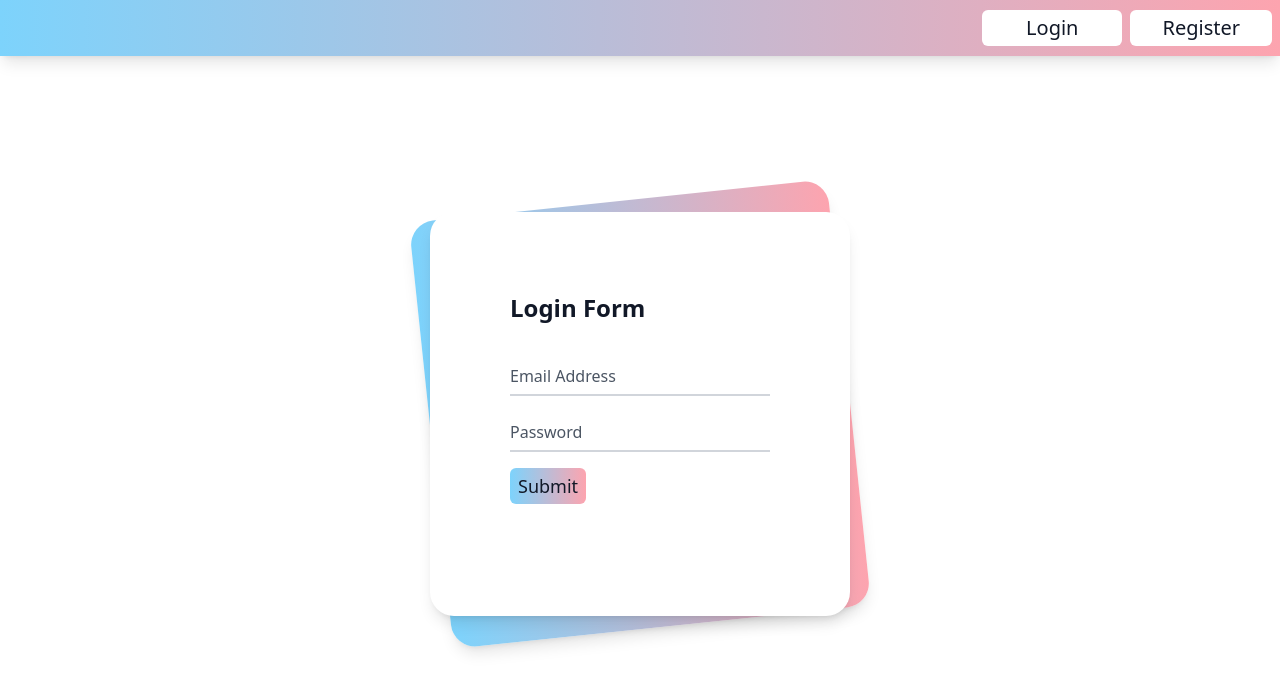
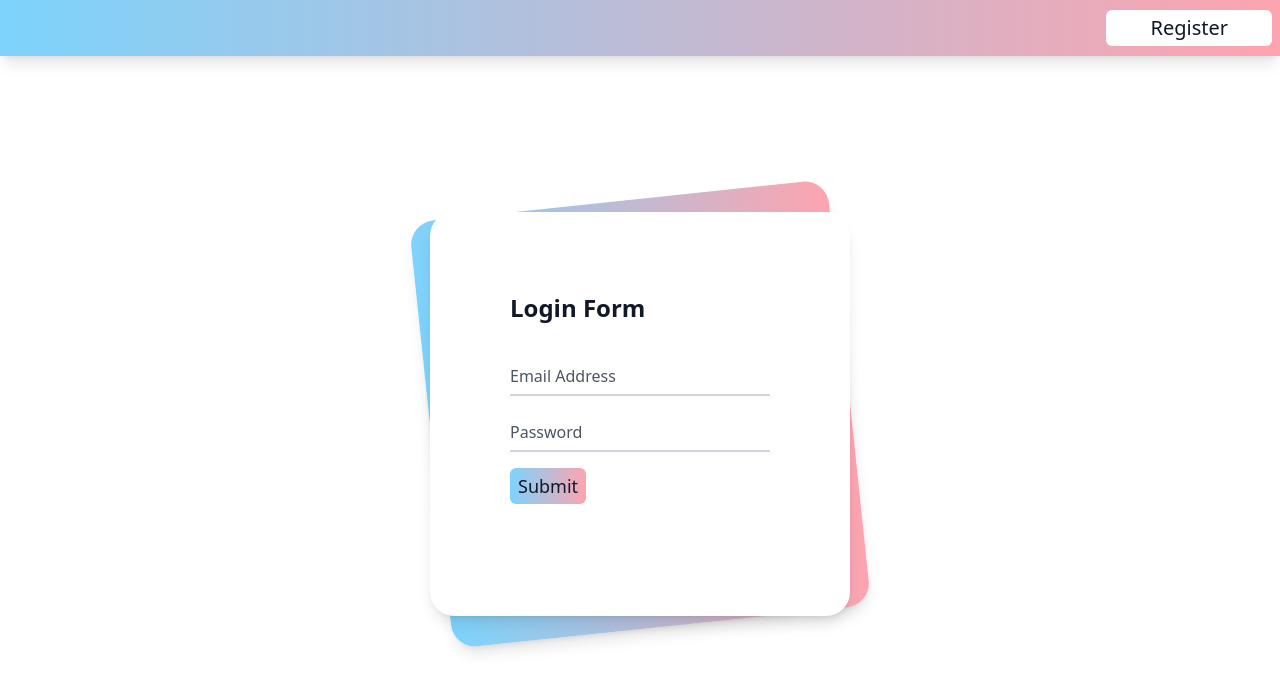
Before and after one commit to cafe-et-baguette/web, a Next.js app: page /login in a window 1280 px wide. Shown: the top 692 px of the page. Built offline with nearby package versions, Linux system fonts and the light colour scheme; no server answers.

Commit message:
register button in login page

```diff
--- a/src/pages/login.tsx
+++ b/src/pages/login.tsx
@@ -22,10 +22,10 @@ function Login() {
   return (
     <div className="flex flex-col">
       <div className="flex flex-row relative h-14 bg-gradient-to-r from-sky-300 to-rose-300 shadow-lg items-center ">
-        <button className="bg-white text-gray-900 rounded-md px-11 py-1 ml-auto text-xl mr-2">
-          Login
-        </button>
-        <button className="bg-white text-gray-900 rounded-md px-8 py-1 text-xl mr-2">
+        <button
+          className="bg-white text-gray-900 rounded-md px-11 py-1 ml-auto text-xl mr-2"
+          onClick={() => router.push("/register")}
+        >
           Register
         </button>
       </div>
```
